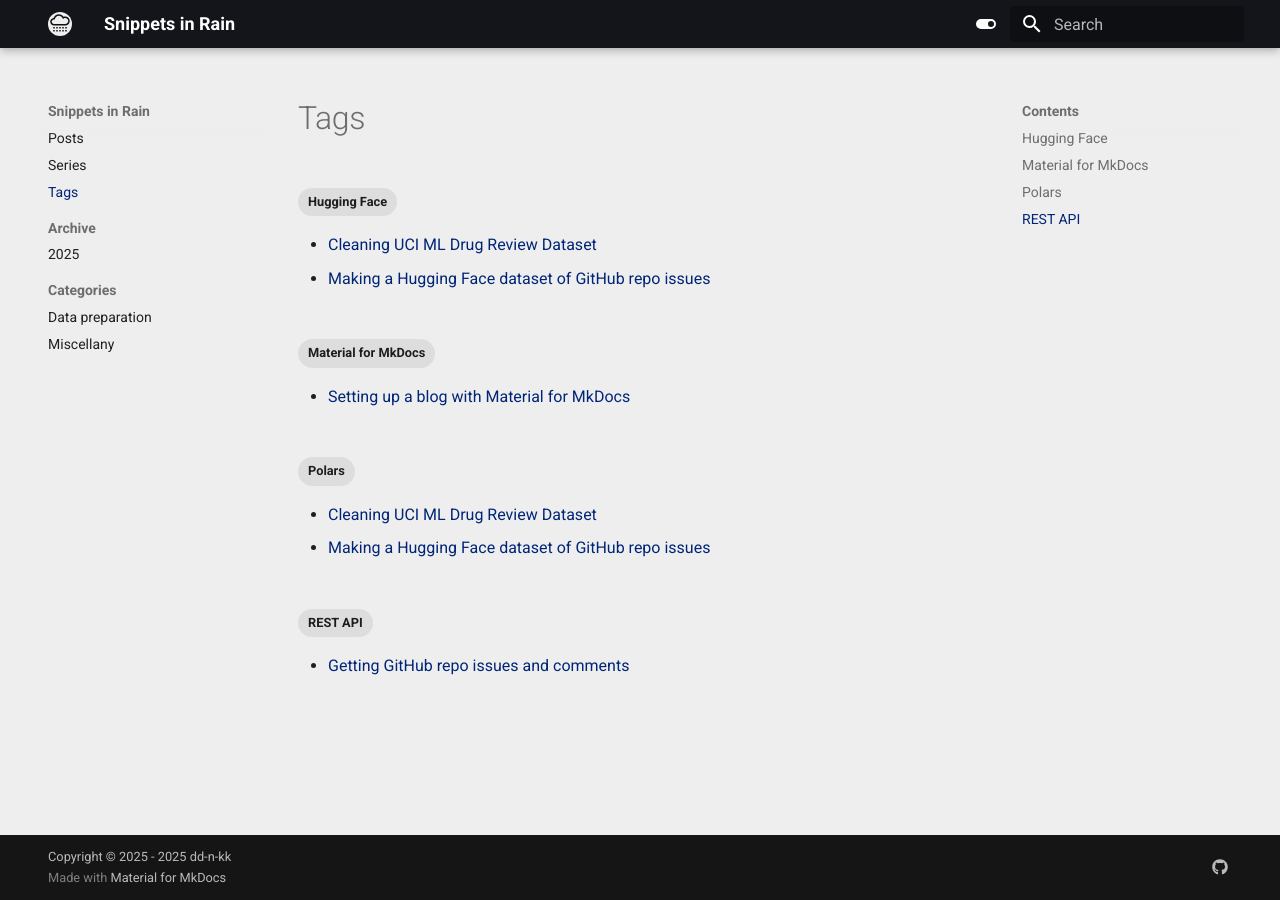
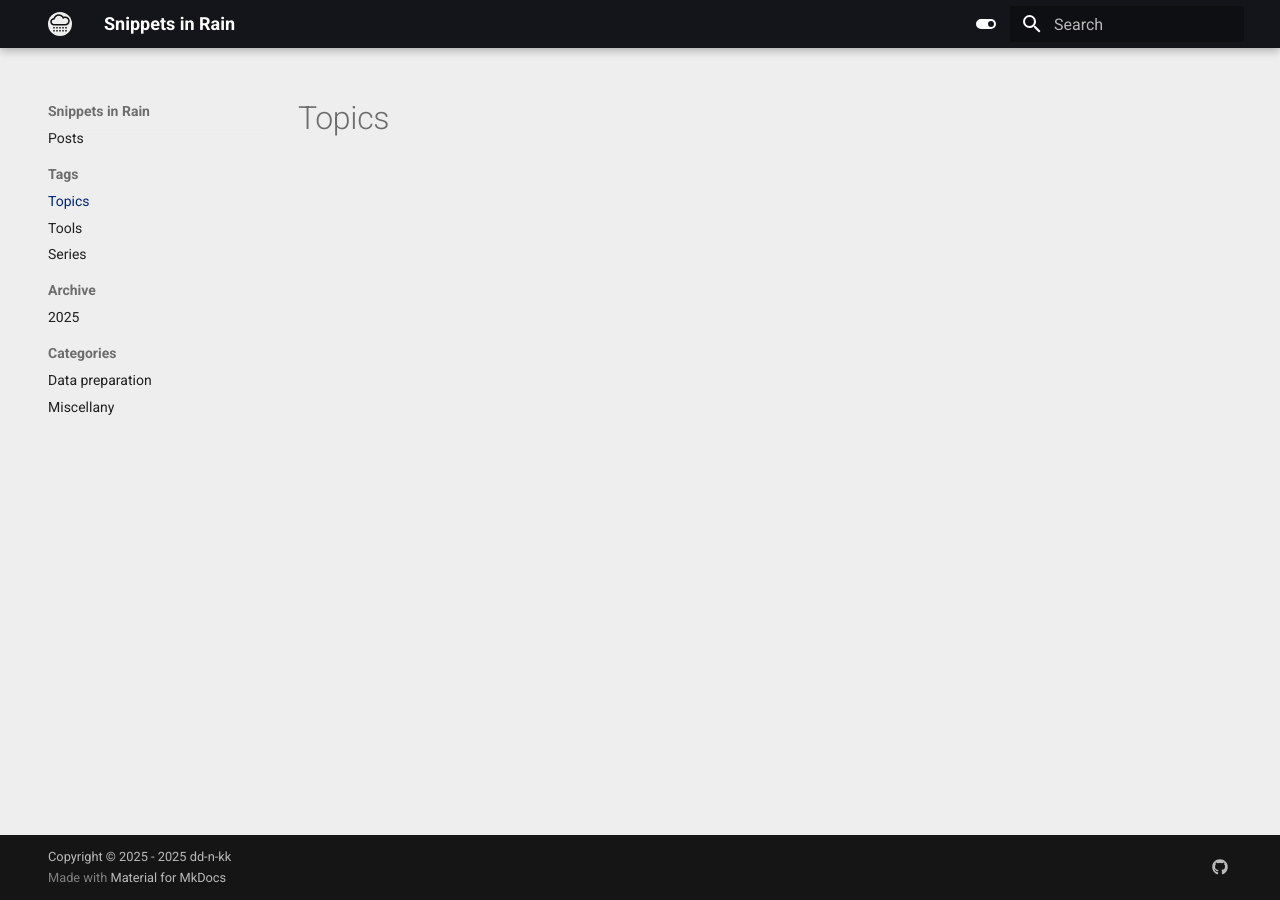
Before and after one commit to dd-n-kk/blog, an MkDocs documentation site: the page built from docs/topics.md, in a window 1280 px wide. Built offline with MkDocs 1.6.1 and Material for MkDocs 9.7.7, drawn with Linux system fonts in a browser that asks for light colours.

Commit message:
refactor: Separate Tags into Topics, Tools, and Series

```diff
--- a/docs/tags.md
+++ b/docs/topics.md
@@ -3,6 +3,6 @@
 - footer
 ---
 
-# Tags
+# Topics
 
 <!-- material/tags topics -->
--- a/mkdocs.yml
+++ b/mkdocs.yml
@@ -1,12 +1,20 @@
 site_name: Snippets in Rain
 
-site_url: https://dd-n-kk.github.io/blog
+site_url: "https://dd-n-kk.github.io/blog"
 
 site_author: dd-n-kk
 
 site_description: A blog sharing code snippets and learnings
 
 copyright: Copyright &copy; 2025 - 2025 dd-n-kk
+
+
+nav:
+- Posts: index.md
+- Tags:
+    Topics: topics.md
+    Tools: tools.md
+    Series: series.md
 
 
 theme:
@@ -38,19 +46,19 @@
 
   palette:
   # State: Light mode
-  - media: '(prefers-color-scheme: light)'
+  - media: "(prefers-color-scheme: light)"
     scheme: default
     toggle:
       icon: material/toggle-switch
-      name: 'Light to Dark'
+      name: Light to Dark
     primary: black
     accent: light blue
   # State: Dark mode
-  - media: '(prefers-color-scheme: dark)'
+  - media: "(prefers-color-scheme: dark)"
     scheme: slate
     toggle:
       icon: material/toggle-switch-off-outline
-      name: 'Dark to Light'
+      name: Dark to Light
     primary: black
     accent: orange
 
@@ -59,7 +67,7 @@
 
   social:
   - icon: fontawesome/brands/github
-    link: 'https://github.com/dd-n-kk'
+    link: "https://github.com/dd-n-kk"
 
 
 plugins:
@@ -89,12 +97,15 @@
 
 - tags:
     listings_map:
+      tools:
+        include:
+        - Polars
+        - Hugging Face
+        - Material for MkDocs
+        - REST API
       topics:
         include:
-        - Hugging Face
-        - Polars
-        - Material for MkDocs
-        - REST API
+        - NLP
       series:
         include:
         - "Series: GitHub repo issues dataset"
@@ -150,10 +161,10 @@
 
 extra_css:
 - stylesheets/extra.css
-- https://cdn.jsdelivr.net/npm/katex@0.16.21/dist/katex.min.css
+- "https://cdn.jsdelivr.net/npm/katex@0.16.21/dist/katex.min.css"
 
 
 extra_javascript:
 - javascripts/katex.js
-- https://cdn.jsdelivr.net/npm/katex@0.16.21/dist/katex.min.js
-- https://cdn.jsdelivr.net/npm/katex@0.16.21/dist/contrib/auto-render.min.js
+- "https://cdn.jsdelivr.net/npm/katex@0.16.21/dist/katex.min.js"
+- "https://cdn.jsdelivr.net/npm/katex@0.16.21/dist/contrib/auto-render.min.js"
```
Also changed, not shown: docs/tools.md (added, +8 -0 lines).
